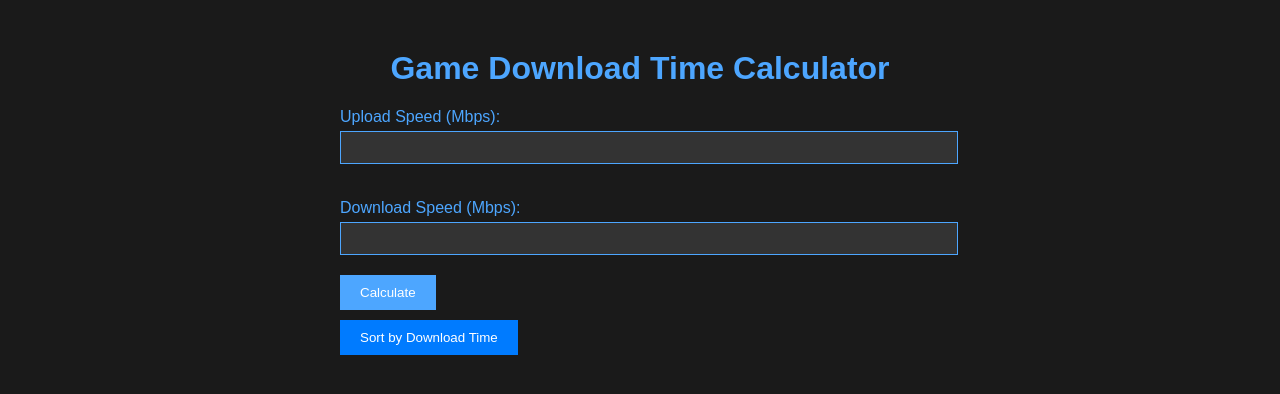
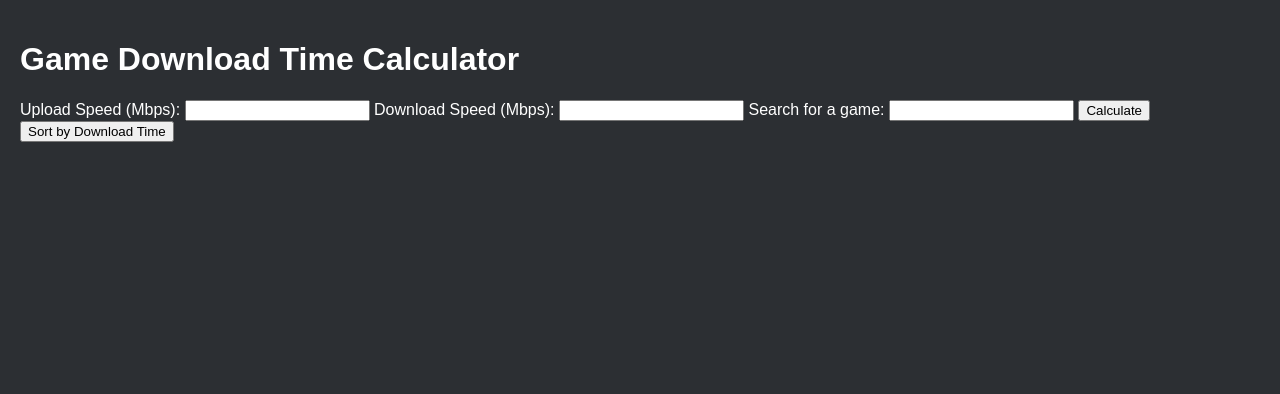
Before and after one commit to iLeaksy/GameTime-App, a Flask app: page / in a window 1280 px wide. Shown: the top 394 px of the page. Run offline with Flask 3, Linux system fonts and the light colour scheme.

Commit message:
API requests, basic search indexing of games
Added an API request to search for games, and added a caching system so it always shows the 25 most popular games on steam. Currently under development tho. It only shows errors :(

I have spent ~7 hours trying to figure this out plz help

```diff
--- a/app.py
+++ b/app.py
@@ -1,34 +1,75 @@
+import os
+import json
+import re
 from flask import Flask, request, jsonify, render_template
+import requests
 
 app = Flask(__name__)
 
-games = [
-    {"name": "Fortnite", "size_gb": 90},
-    {"name": "Minecraft", "size_gb": 1},
-    {"name": "Call of Duty: Warzone", "size_gb": 175},
-    {"name": "League of Legends", "size_gb": 9},
-    {"name": "Valorant", "size_gb": 20},
-    {"name": "Apex Legends", "size_gb": 68},
-    {"name": "Among Us", "size_gb": 0.25},
-    {"name": "Counter-Strike: Global Offensive", "size_gb": 20},
-    {"name": "Genshin Impact", "size_gb": 30},
-    {"name": "PUBG", "size_gb": 30},
-    {"name": "Overwatch", "size_gb": 30},
-    {"name": "Grand Theft Auto V", "size_gb": 94},
-    {"name": "The Witcher 3: Wild Hunt", "size_gb": 50},
-    {"name": "Red Dead Redemption 2", "size_gb": 150},
-    {"name": "Cyberpunk 2077", "size_gb": 70},
-    {"name": "Rocket League", "size_gb": 20},
-    {"name": "FIFA 21", "size_gb": 50},
-    {"name": "Fall Guys", "size_gb": 2},
-    {"name": "Assassin's Creed Valhalla", "size_gb": 50},
-    {"name": "Destiny 2", "size_gb": 105},
-    {"name": "Battlefield V", "size_gb": 90},
-    {"name": "Rainbow Six Siege", "size_gb": 61},
-    {"name": "Madden NFL 21", "size_gb": 50},
-    {"name": "NBA 2K21", "size_gb": 121},
-    {"name": "The Sims 4", "size_gb": 40}
-]
+STEAM_MOST_PLAYED_URL = "https://api.steampowered.com/ISteamChartsService/GetMostPlayedGames/v1/"
+STEAM_APPDETAILS_URL = "https://store.steampowered.com/api/appdetails?appids="
+CACHE_FILE = 'most_played_games_cache.json'
+GAME_LIMIT = 25
+
+# Load game details cache from file
+if os.path.exists(CACHE_FILE):
+    with open(CACHE_FILE, 'r') as f:
+        game_details_cache = json.load(f)
+else:
+    game_details_cache = {}
+
+def fetch_most_played_games():
+    if not game_details_cache:
+        try:
+            response = requests.get(STEAM_MOST_PLAYED_URL)
+            response.raise_for_status()
+            data = response.json()
+            games = data["response"]["ranks"][:GAME_LIMIT]
+            for game in games:
+                appid = game["appid"]
+                # Fetch game details to get the name
+                details = fetch_game_details(appid)
+                game_details_cache[appid] = {
+                    "appid": appid,
+                    "name": details.get("name", "Unknown Game")
+                }
+            # Save to cache file
+            with open(CACHE_FILE, 'w') as f:
+                json.dump(game_details_cache, f)
+        except requests.RequestException as e:
+            print(f"Error fetching most played games: {e}")
+            return []
+    return list(game_details_cache.values())
+
+def fetch_game_details(appid):
+    if appid in game_details_cache and 'size_gb' in game_details_cache[appid]:
+        return game_details_cache[appid]
+
+    try:
+        response = requests.get(f"{STEAM_APPDETAILS_URL}{appid}")
+        response.raise_for_status()
+        data = response.json()
+        if data[str(appid)]["success"]:
+            game_data = data[str(appid)]["data"]
+            pc_requirements = game_data.get("pc_requirements", {})
+            size_gb = None
+            if "minimum" in pc_requirements:
+                storage_match = re.search(r"Storage:\s*(\d+\.?\d*)\s*GB", pc_requirements["minimum"])
+                if storage_match:
+                    size_gb = float(storage_match.group(1))
+            game_details_cache[appid] = {
+                "appid": appid,
+                "name": game_data.get("name", "Unknown Game"),
+                "size_gb": size_gb
+            }
+            # Save updated cache
+            with open(CACHE_FILE, 'w') as f:
+                json.dump(game_details_cache, f)
+            return game_details_cache[appid]
+        return {"appid": appid, "name": "Unknown Game", "size_gb": None}
+    except requests.RequestException as e:
+        print(f"Error fetching game details for appid {appid}: {e}")
+        return {"appid": appid, "name": "Unknown Game", "size_gb": None}
 
 def calculate_download_time(size_gb, speed_mbps):
     size_bits = size_gb * 8 * 1024 * 1024 * 1024
@@ -56,14 +97,28 @@ def index():
 
 @app.route('/calculate', methods=['POST'])
 def calculate():
+    print('Received POST request to /calculate')
     data = request.get_json()
     download_speed = float(data['downloadSpeed'])
+    search_query = data.get('searchQuery', '').lower()
+
+    games = fetch_most_played_games()
+    print('Most played games:', games)
+
+    if search_query:
+        games = [game for game in games if search_query in game['name'].lower()]
 
     results = []
     for game in games:
-        time = calculate_download_time(game["size_gb"], download_speed)
-        results.append({"name": game["name"], "size_gb": game["size_gb"], "time": time})
+        size_gb = game.get("size_gb")
+        if size_gb is None:
+            game_details = fetch_game_details(game["appid"])
+            size_gb = game_details.get("size_gb")
+        if size_gb:
+            time = calculate_download_time(size_gb, download_speed)
+            results.append({"name": game["name"], "size_gb": size_gb, "time": time})
 
+    print('Calculated results:', results)
     return jsonify(results)
 
 if __name__ == '__main__':
--- a/static/styles.css
+++ b/static/styles.css
@@ -1,62 +1,45 @@
 body {
-    background-color: #1a1a1a;
-    color: #f0f0f0;
+    background-color: #2c2f33;
+    color: #ffffff;
     font-family: Arial, sans-serif;
-    margin: 50px;
+    margin: 0;
+    padding: 0;
 }
-
 .container {
-    max-width: 600px;
-    margin: auto;
+    padding: 20px;
 }
-
-h1 {
+.header {
     text-align: center;
-    color: #4da6ff;
+    padding: 20px;
+    background-color: #23272a;
+    border-bottom: 2px solid #7289da;
 }
-
-label {
+.header h1 {
+    margin: 0;
+    font-size: 24px;
+}
+.form-group {
+    margin-bottom: 15px;
+}
+.form-group label {
     display: block;
-    margin: 15px 0 5px;
-    color: #4da6ff;
+    margin-bottom: 5px;
 }
-
-input[type="number"] {
+.form-group input, .form-group button {
     width: 100%;
-    padding: 8px;
-    margin-bottom: 20px;
-    background-color: #333;
-    border: 1px solid #4da6ff;
-    color: #f0f0f0;
+    padding: 10px;
+    margin: 5px 0;
+    box-sizing: border-box;
 }
-
-button {
-    padding: 10px 20px;
-    background-color: #4da6ff;
-    color: white;
-    border: none;
-    cursor: pointer;
-}
-
-button#sortButton {
-    margin-top: 10px;
-    background-color: #007bff;
-}
-
 .results {
     margin-top: 20px;
 }
-
 .game {
-    display: flex;
-    flex-direction: column;
-    align-items: flex-start;
-    background-color: #333;
-    border: 1px solid #4da6ff;
     padding: 10px;
     margin-bottom: 10px;
+    border: 1px solid #7289da;
+    border-radius: 5px;
 }
-
-.game p {
-    margin: 5px 0;
+button#sortButton {
+    margin-bottom: 10px;
 }
--- a/templates/index.html
+++ b/templates/index.html
@@ -16,6 +16,9 @@
             <label for="downloadSpeed">Download Speed (Mbps):</label>
             <input type="number" id="downloadSpeed" name="downloadSpeed" required>
 
+            <label for="searchQuery">Search for a game:</label>
+            <input type="text" id="searchQuery" name="searchQuery">
+
             <button type="submit">Calculate</button>
         </form>
         <button id="sortButton" onclick="toggleSort()">Sort by Download Time</button>
@@ -30,23 +33,35 @@
 
             const uploadSpeed = document.getElementById('uploadSpeed').value;
             const downloadSpeed = document.getElementById('downloadSpeed').value;
+            const searchQuery = document.getElementById('searchQuery').value;
+
+            console.log('Submitting form', { uploadSpeed, downloadSpeed, searchQuery });
 
             fetch('/calculate', {
                 method: 'POST',
                 headers: {
                     'Content-Type': 'application/json',
                 },
-                body: JSON.stringify({ uploadSpeed, downloadSpeed }),
+                body: JSON.stringify({ uploadSpeed, downloadSpeed, searchQuery }),
             })
             .then(response => response.json())
             .then(data => {
+                console.log('Received response', data);
                 displayResults(data);
+            })
+            .catch(error => {
+                console.error('Error:', error);
             });
         });
 
         function displayResults(data) {
             const resultsDiv = document.getElementById('results');
             resultsDiv.innerHTML = '';
+
+            if (data.length === 0) {
+                resultsDiv.innerHTML = '<p>No results found.</p>';
+                return;
+            }
 
             data.forEach(game => {
                 const gameElement = document.createElement('div');
@@ -75,6 +90,8 @@
         function parseTime(timeStr) {
             let totalSeconds = 0;
             const parts = timeStr.match(/\d+ (days?|hours?|minutes?|seconds?)/g);
+            if (!parts) return totalSeconds;
+
             parts.forEach(part => {
                 const [value, unit] = part.split(' ');
                 const intValue = parseInt(value);
```
Also changed, not shown: most_played_games_cache.json (added, +1 -0 lines).
